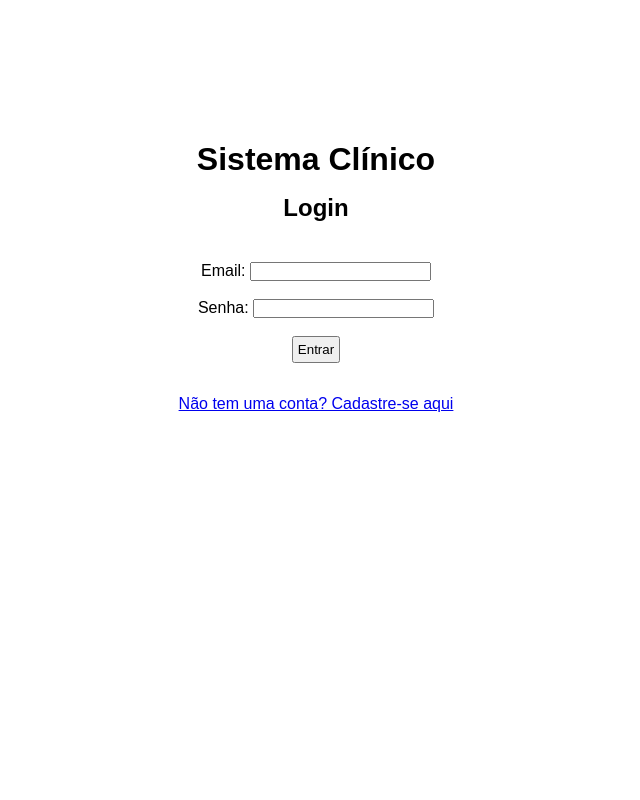
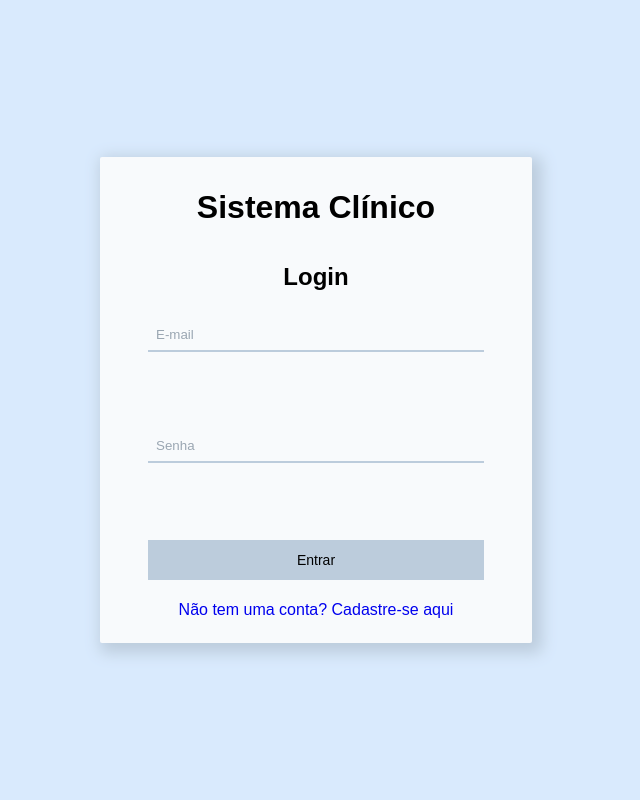
Before and after one commit to crispimUchoa/projetofinaldb, a Flask app: page / in a window 1280 px wide. Shown: the whole page, without its empty margins (324-964 px from the left). Run offline with Flask 3, Linux system fonts and the light colour scheme.

Commit message:
Adicionada nova pasta para telas do paciente, adicionadas telas de consulta e card consulta do paciente, feita a separação de rotas de login e mais

```diff
--- a/server.py
+++ b/server.py
@@ -1,14 +1,21 @@
 from flask import Flask, render_template, request
 import test_data
 app = Flask(__name__)
+app.secret_key = "secret key"
 
+#Rotas de formulário
 @app.route("/", methods=['GET', 'POST'])
-def home():
+def login():
+    import services
     if request.method == 'POST':
         email = request.form['email-input']
         password = request.form['password-input']
-        if email == "1@1" and password == "2":
-            return paciente_home()
+        user_type = services.checa_usuario(email, password)
+        if user_type:
+            if user_type == "medico":
+                return medico_home()
+            elif user_type == "paciente":
+                return paciente_home()
     return render_template("login.html")
 
 @app.route("/cadastro", methods=['GET', 'POST'])
@@ -20,10 +27,14 @@ def cadastro():
         print(user_existe)
     return render_template("cadastro.html")
 
-@app.route("/paciente_home")
+#Rotas do paciente
+@app.route("/paciente_home", methods=['GET', 'POST'])
 def paciente_home():
-    return render_template("paciente_home.html")
+    return render_template("/paciente/home.html", consultas=test_data.consultas)
 
+@app.route("/paciente/consulta")
+def paciente_consulta():
+    return render_template("paciente/consulta.html")
 
 #Rotas do medico
 @app.route('/medico/home')
--- a/templates/cadastro.html
+++ b/templates/cadastro.html
@@ -33,7 +33,7 @@
             <input placeholder="Necessidade especial" class='register-login-input' type="text" name="necessidade_especial" id="need-input" >
 
         <button class="btn register-btn" type="submit">Registar</button>
-        <a class="register-login-redirect" href="{{ url_for('home') }}">Já tem uma conta? Entre aqui</a>
+        <a class="register-login-redirect" href="{{ url_for('login') }}">Já tem uma conta? Entre aqui</a>
     </form>
 </div>
 {% endblock %}
--- a/templates/login.html
+++ b/templates/login.html
@@ -1,15 +1,13 @@
 {% extends '/base/index.html' %}
 {% block body %}
-<div class="login-div">
-    <h1 id="sistema-h1">Sistema Clínico</h1>
-    <h2 id="login-h2">Login</h2>
-    <form action="/" method="post" name="login-form" id="login-form" class="login-form">
-        <label for="email-input">Email:</label>
-        <input type="email" name="email-input" id="email-input" required> <br> <br>
-        <label for="password-input">Senha:</label>
-        <input type="password" name="password-input" id="password-input" required> <br> <br>
-        <button type="submit">Entrar</button>
+<div class="register-login-div">
+    <form action="{{ url_for('login') }}" method="post" name="login-form" id="login-form" class="register-login-form">
+        <h1 id="sistema-h1">Sistema Clínico</h1>
+        <h2 id="login-h2">Login</h2>
+        <input placeholder="E-mail" class="register-login-input" type="email" name="email-input" id="email-input" required> <br> <br>
+        <input placeholder="Senha" class="register-login-input" type="password" name="password-input" id="password-input" required> <br> <br>
+        <button class="btn register-btn" type="submit">Entrar</button>
+        <a class="register-login-redirect" href="{{ url_for('cadastro') }}">Não tem uma conta? Cadastre-se aqui</a>
     </form>
-    <a href="{{ url_for('cadastro') }}">Não tem uma conta? Cadastre-se aqui</a>
 </div>
 {% endblock %}
--- /dev/null
+++ b/templates/paciente/consulta.html
@@ -0,0 +1,3 @@
+{% extends "base/index.html" %}
+{% block body %}
+{% endblock %}
--- /dev/null
+++ b/templates/paciente/partials/card_consulta.html
@@ -0,0 +1,5 @@
+<a href="{{ url_for('paciente_consulta', id_consulta=consulta.id) }}" class="card-consulta">
+    <span class="consulta-medico">{{consulta.medico.nome}}</span>
+    <span class="consulta-descricoes">{{consulta.descricoes}}</span>
+    <span class="consulta-data">{{consulta.data}}</span>
+</a>
--- a/templates/paciente_home.html
+++ /dev/null
@@ -1,4 +0,0 @@
-{% extends '/base/index.html' %}
-{% block body %}
-<h1>Login sucessful</h1>
-{% endblock %}
```
Also changed, not shown: services.py (+9 -0 lines), templates/paciente/home.html (added, +9 -0 lines).
